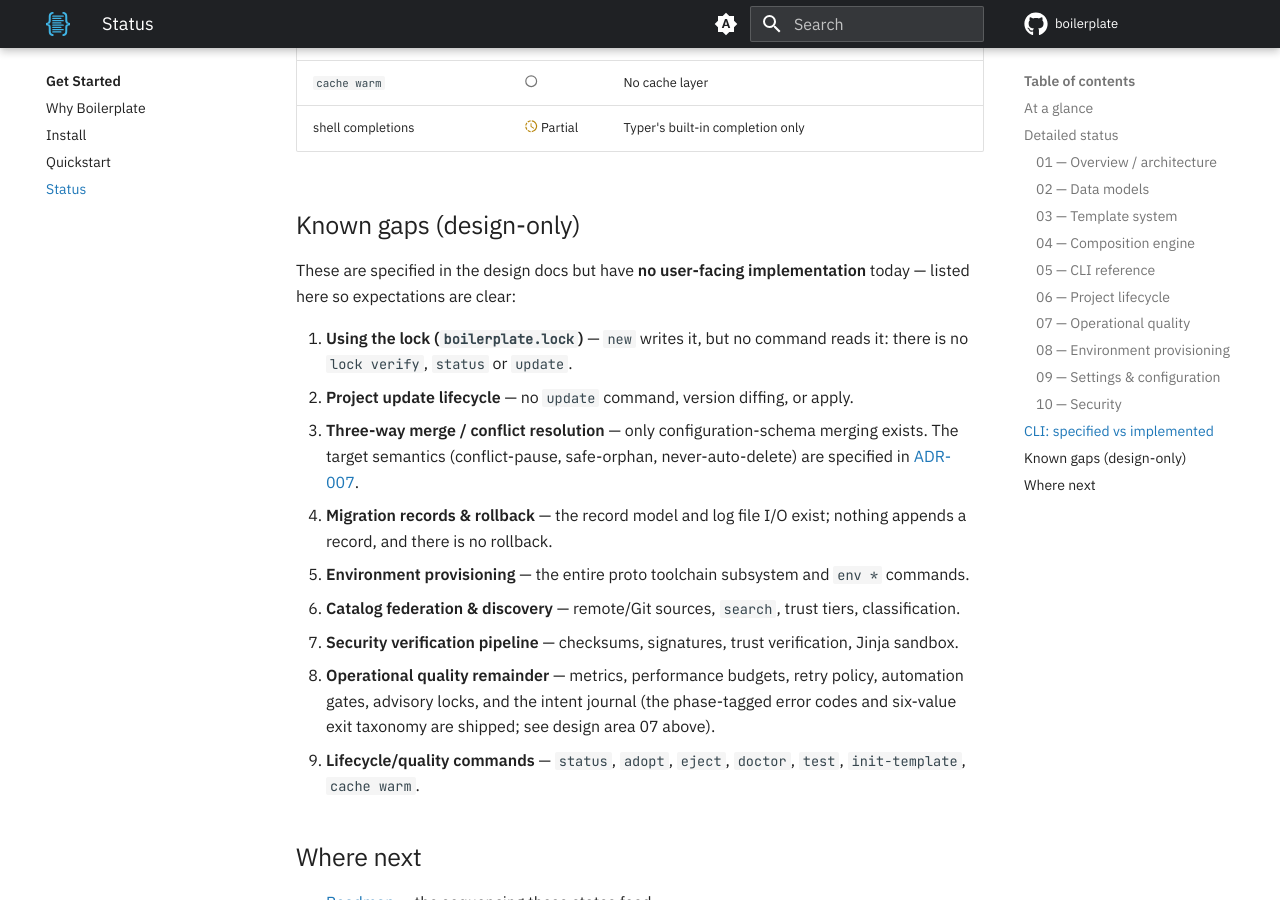
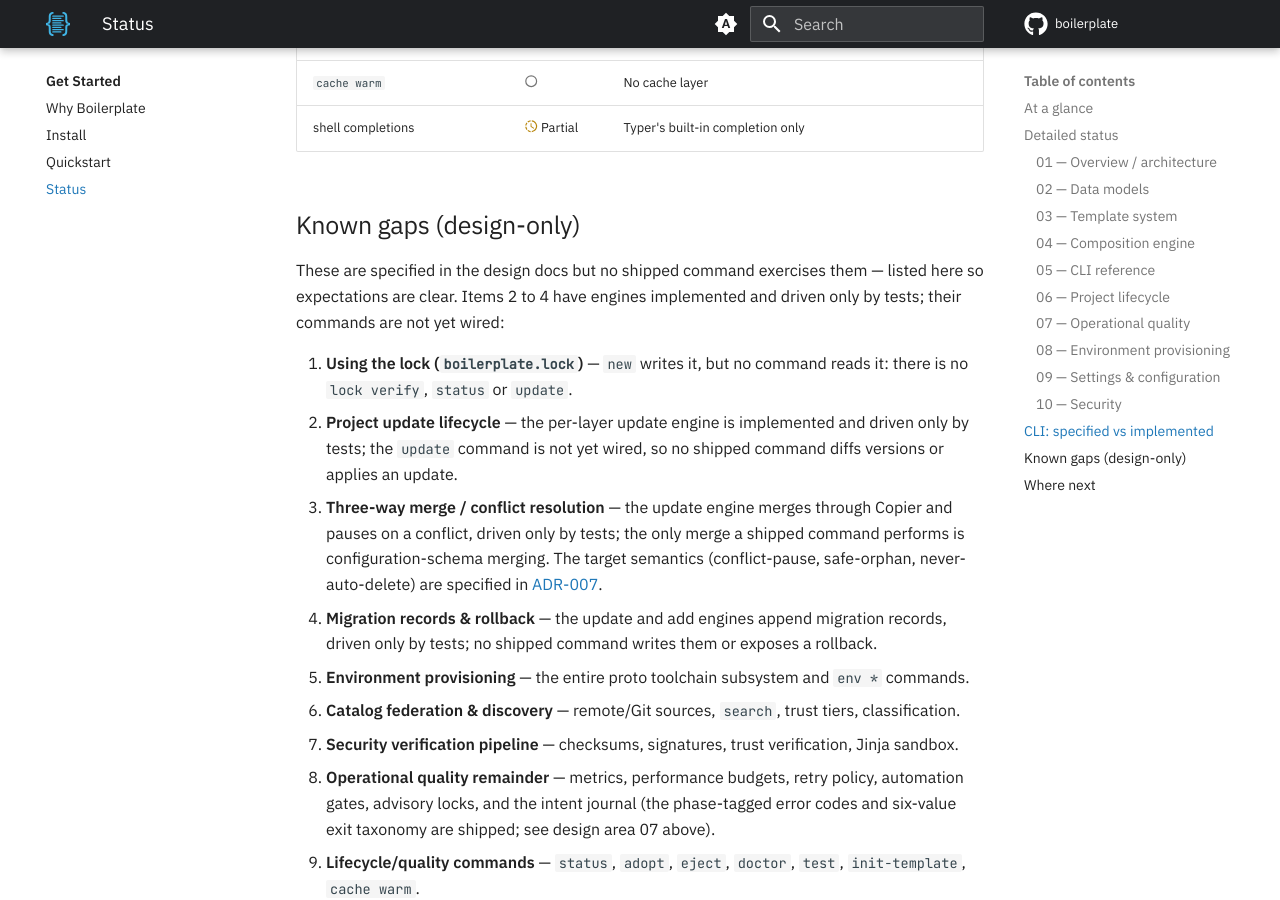
Before and after one commit to TheRealBillSiegler/boilerplate, an MkDocs documentation site: the page built from docs/status.md, in a window 1280 px wide and 900 px high, scrolled down 6539 px. Built offline with MkDocs 1.6.1 and Material for MkDocs 9.7.7, drawn with Linux system fonts in a browser that asks for light colours; comment, search, counter and statistics services are not loaded; the version menu is left out.

Commit message:
docs(status): align the known gaps with the partial engines
The per-layer view already records the update and add engines as
implemented and driven only by tests, with their commands not yet wired.
Known gaps still said update, three-way merge and migration records had
no implementation, and the intro called the whole list design-only.
Restate those three items to match, and move the last-updated date.

Co-Authored-By: Claude Sonnet 5.5 <noreply@anthropic.com>

```diff
--- a/docs/status.md
+++ b/docs/status.md
@@ -128,12 +128,12 @@ Two mechanisms ship, both tested: an env-driven `Settings` object and the per-us
 
 ## Known gaps (design-only)
 
-These are specified in the design docs but have **no user-facing implementation** today — listed here so expectations are clear:
+These are specified in the design docs but no shipped command exercises them — listed here so expectations are clear. Items 2 to 4 have engines implemented and driven only by tests; their commands are not yet wired:
 
 1. **Using the lock (`boilerplate.lock`)** — `new` writes it, but no command reads it: there is no `lock verify`, `status` or `update`.
-2. **Project update lifecycle** — no `update` command, version diffing, or apply.
-3. **Three-way merge / conflict resolution** — only configuration-schema merging exists. The target semantics (conflict-pause, safe-orphan, never-auto-delete) are specified in [ADR-007](design/adr-007-update-model.md).
-4. **Migration records & rollback** — the record model and log file I/O exist; nothing appends a record, and there is no rollback.
+2. **Project update lifecycle** — the per-layer update engine is implemented and driven only by tests; the `update` command is not yet wired, so no shipped command diffs versions or applies an update.
+3. **Three-way merge / conflict resolution** — the update engine merges through Copier and pauses on a conflict, driven only by tests; the only merge a shipped command performs is configuration-schema merging. The target semantics (conflict-pause, safe-orphan, never-auto-delete) are specified in [ADR-007](design/adr-007-update-model.md).
+4. **Migration records & rollback** — the update and add engines append migration records, driven only by tests; no shipped command writes them or exposes a rollback.
 5. **Environment provisioning** — the entire proto toolchain subsystem and `env *` commands.
 6. **Catalog federation & discovery** — remote/Git sources, `search`, trust tiers, classification.
 7. **Security verification pipeline** — checksums, signatures, trust verification, Jinja sandbox.
```
